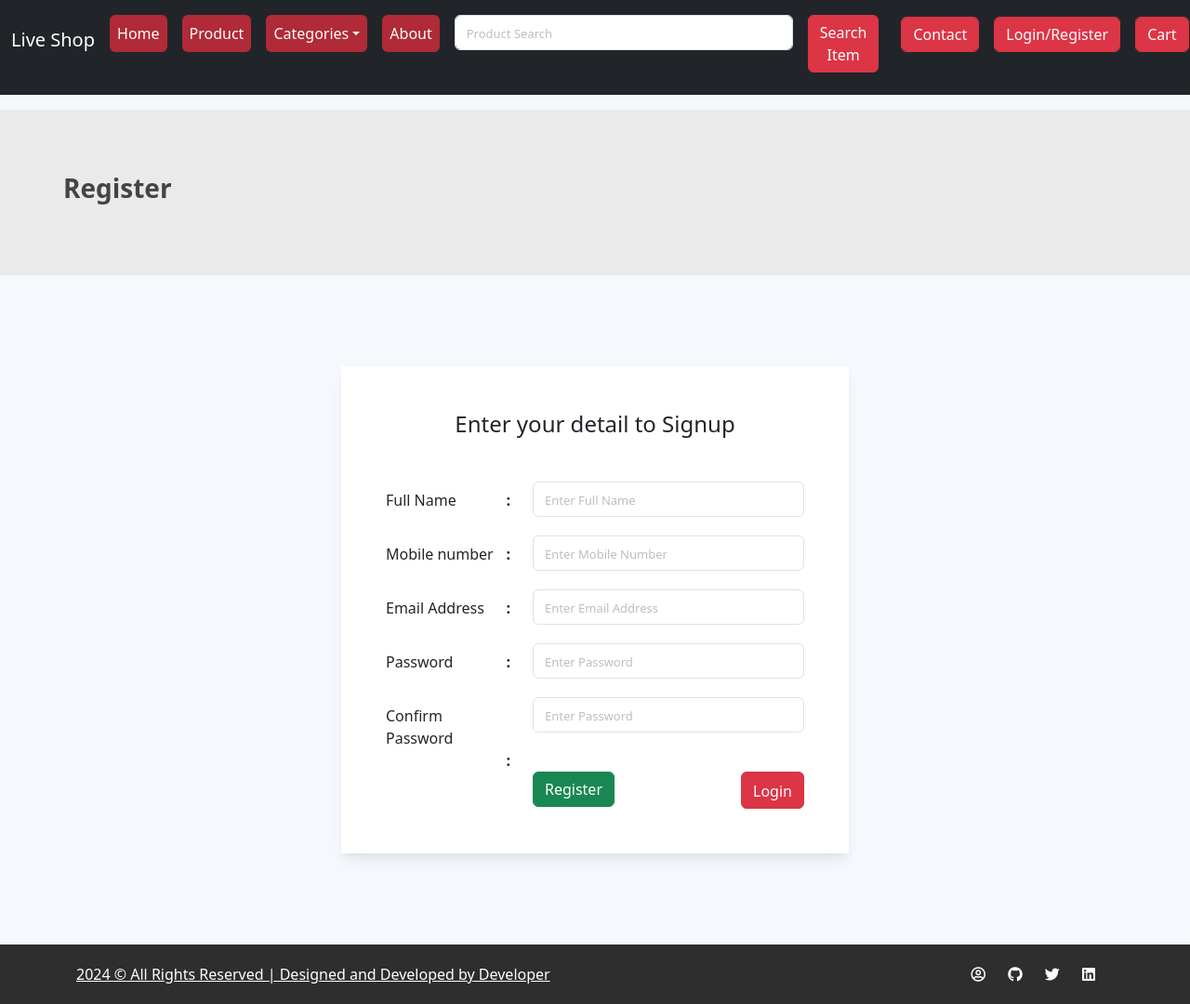
After one commit to Mannu258/Ecommerce, a Django app: page /register in a window 1280 px wide. The commit adds this page. Shown: the whole page at 93% size. Run offline with Django 5.2, Linux system fonts and the light colour scheme; some libraries are stand-ins or nearby versions.

Commit message:
update new login feature and fix the page redirection..

```diff
--- a/app/admin.py
+++ b/app/admin.py
@@ -1,8 +1,6 @@
 from django.contrib import admin
+from . models import *
 
-# Register your models here.
-
-from . models import *
 admin.site.register(Cateogery)
 admin.site.register(subcateogery)
 admin.site.register(Product)
--- a/app/templates/header.html
+++ b/app/templates/header.html
@@ -26,7 +26,7 @@
 
                 </li>
                 <li class="nav-item">
-                    <a class="nav-link active btn btn-danger me-3 mt-2" href="#">About</a>
+                    <a class="nav-link active btn btn-danger me-3 mt-2" href="{% url 'about' %}">About</a>
                 </li>
                 <li class="nav-item mt-2">
                     <input id="searchInput" name="value" class="form-control me-3" placeholder="Product Search"
@@ -44,9 +44,15 @@
                 </li>
             </ul>
             <div class="d-flex ms-auto">
-                <button class="form-control btn btn-danger me-3 mt-2" type="submit">Cart</button>
-                <button class="form-control btn btn-danger me-3 mt-2" type="submit">Login/Register</button>
-                <button class="form-control btn btn-danger me-3 mt-2" type="submit">Link</button>
+                <a class="form-control btn btn-danger me-3 mt-2" href="{% url 'contact' %}" >Contact</a>
+
+                {% if not request.user.is_authenticated %}
+                <a class="form-control btn btn-danger me-3 mt-2" href="{% url 'login' %}">Login/Register</a>
+                {%else%}
+                <button class="form-control btn btn-danger me-3 mt-2 rounded-circle ms-1" href="">{{request.user.username}}</button>&nbsp;&nbsp;
+                <a class="form-control btn btn-danger me-3 mt-2" href="{% url 'logout' %}">Logout</a>
+                {%endif%}
+                <a class="form-control btn btn-danger me-3 mt-2" href="{% url 'cart' %}" >Cart</a>
 
             </div>
         </div>
--- /dev/null
+++ b/app/templates/registration.html
@@ -0,0 +1,100 @@
+{% extends "base.html" %}
+{% block body %}
+
+<!--  ************************* Page Title Starts Here ************************** -->
+<div class="page-nav no-margin row">
+    <div class="container">
+        <div class="row">
+            <h2 class="text-start">Register</h2>
+        </div>
+    </div>
+</div>
+<!--####################### About US Starts Here ###################-->
+<form method="post" onsubmit="return verify()">
+    {% csrf_token %}
+    <div class="container-fluid big-padding">
+        <div class="container">
+            <div class="row">
+                <div class="col-xl-6 col-lg-7 col-md-10 py-5 mx-auto">
+                    <div class="login-card bg-white shadow-md p-5">
+                        <h4 class="text-center mb-5">Enter your detail to Signup</h4>
+                        <div class="form-row row">
+                            <div class="col-md-4 pt-2">
+                                <label for="">Full Name</label>
+                                <span class="fw-bolder float-end">:</span>
+                            </div>
+                            <div class="col-md-8">
+                                <input type="text" name="name" placeholder="Enter Full Name" class="form-control"
+                                    required>
+                            </div>
+                        </div>
+                        <div class="form-row row">
+                            <div class="col-md-4 pt-2">
+                                <label for="">Mobile number</label>
+                                <span class="fw-bolder float-end">:</span>
+                            </div>
+                            <div class="col-md-8">
+                                <input type="number" id="number" name="mobile" placeholder="Enter Mobile Number" class="form-control" required>
+                            </div>
+                        </div>
+                        <div class="form-row row">
+                            <div class="col-md-4 pt-2">
+                                <label for="">Email Address</label>
+                                <span class="fw-bolder float-end">:</span>
+                            </div>
+                            <div class="col-md-8">
+                                <input type="email" name="Email" placeholder="Enter Email Address" class="form-control"
+                                    required>
+                            </div>
+                        </div>
+                        <div class="form-row row">
+                            <div class="col-md-4 pt-2">
+                                <label for="">Password</label>
+                                <span class="fw-bolder float-end">:</span>
+                            </div>
+                            <div class="col-md-8">
+                                <input type="password" name="password" id="password" placeholder="Enter Password"
+                                    class="form-control" required>
+                            </div>
+                        </div>
+                        <div class="form-row row">
+                            <div class="col-md-4 pt-2">
+                                <label for="">Confirm Password</label>
+                                <span class="fw-bolder float-end">:</span>
+                            </div>
+                            <div class="col-md-8">
+                                <input type="password" id="repassword" placeholder="Enter Password" class="form-control"
+                                    required>
+                            </div>
+                        </div>
+                        <div class="form-row row">
+                            <div class="col-md-4 pt-2">
+                            </div>
+                            <div class="col-md-8">
+                                <button class="btn btn-success">Register</button>
+                                <script>
+                                    function verify() {
+                                        const password = document.getElementById('password').value;
+                                        const rePassword = document.getElementById('repassword').value;
+                                        const number = document.getElementById('number').value;
+                                        if (password !== rePassword) {
+                                            alert("Passwords do not match. Please re-enter.");
+                                            return false;
+                                        }
+                                        if (number.length !== 10) {
+                                            alert("Provide a correct Number.");
+                                            return false;
+                                        }
+                                        return true;
+                                    }
+                                </script>
+                                <a href="{% url 'login' %}"><span class="btn btn-danger float-end pt-2">Login</span></a>
+                            </div>
+                        </div>
+                    </div>
+                </div>
+            </div>
+        </div>
+    </div>
+</form>
+{%endblock%}
--- a/app/urls.py
+++ b/app/urls.py
@@ -9,10 +9,11 @@ urlpatterns = [
     path('about',about,name='about'),
     path('cart',cart,name='cart'),
     path('contact',contact,name='contact'),
-    path('login',login,name='login'),
+    path('login',custom_login,name='login'),
+    path("custom_logout",custom_logout,name='logout'),
     path('search/<str:param>',search,name='search'),
     path('product',product,name='product'),
-    path('signup',signup,name='signup'),
+    path('register',register,name='register'),
     path('detail',detail,name='detail'),
     path("Cateogery/<str:cat>",cateogery,name='cat'),
     path("subcaterogery/<str:cat>",SUBcateogery,name='subcat'),
--- a/app/views.py
+++ b/app/views.py
@@ -51,10 +51,45 @@ def contact(request):
 def detail(request):
     return render(request,"detail.html")
 
-def login(request):
-    return render(request,"login.html")
+from django.contrib.auth import authenticate, login
+from django.shortcuts import render, redirect
+
+def custom_login(request):
+    if request.method == 'POST':
+        username = request.POST.get('username')
+        password = request.POST.get('password')
+        user = authenticate(request, username=username, password=password)
+        if user:
+            login(request, user)
+            return redirect('/')
+        else:
+            error_message = "Invalid credentials. Please try again."
+            return render(request, 'login.html', {'error_message': error_message})
+    else:
+        return render(request, 'login.html')
+
+def custom_logout(request):
+    from django.contrib.auth import logout
+    from django.shortcuts import redirect
+    logout(request)
+    return redirect('/')
 
 def product(request):
     return render(request,"prodcut.html")
-def signup(request):
-    return render(request,"signup.html")
+
+# views.py
+
+from django.shortcuts import render, redirect
+from django.contrib.auth.models import User
+
+def register(request):
+    if request.method == 'POST':
+        name = request.POST.get("name")
+        mobile = request.POST.get("mobile")
+        email = request.POST.get("Email")
+        password = request.POST.get("password")
+        user = User.objects.create_user(username=email, email=email, password=password)
+        user.first_name = name
+        user.save()
+        return redirect('login')
+    return render(request, 'registration.html')
--- a/core/settings.py
+++ b/core/settings.py
@@ -49,7 +49,6 @@ MIDDLEWARE = [
     'django.contrib.messages.middleware.MessageMiddleware',
     'django.middleware.clickjacking.XFrameOptionsMiddleware',
 ]
-
 ROOT_URLCONF = 'core.urls'
 
 TEMPLATES = [
--- /dev/null
+++ b/requirments.txt
@@ -0,0 +1,5 @@
+asgiref==3.8.1
+Django==5.1
+pillow==10.4.0
+sqlparse==0.5.1
+typing_extensions==4.12.2
```
Also changed, not shown: app/templates/login.html (+7 -9 lines), app/templates/signup.html (deleted, +0 -84 lines), app/models.py (line endings or trailing spaces).
